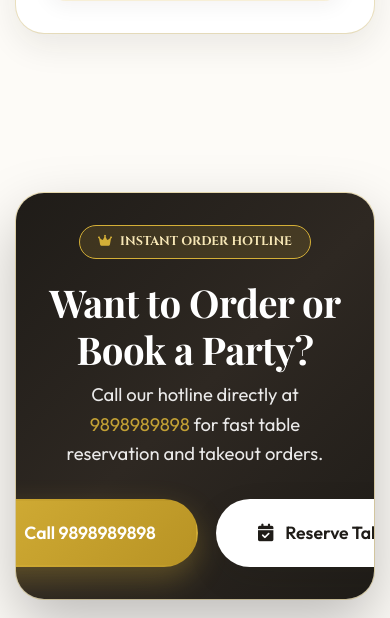
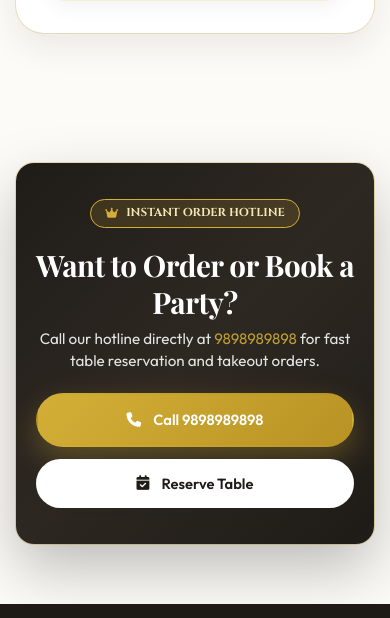
Before and after one commit to aryan6412/hotel-nataraj, a PHP site: page /menu.php in a window 390 px wide. Shown: the part 5882-6500 px from the top of the page. Run offline with PHP 8.4, Linux system fonts and the light colour scheme; data that the repository does not hold is empty; some libraries are stand-ins or nearby versions; some web fonts are replaced.

Commit message:
Fix mobile CTA reservation banner: stack buttons vertically with full width to eliminate button clipping

```diff
--- a/css/styles.css
+++ b/css/styles.css
@@ -2501,8 +2501,56 @@ img {
         font-size: 2.2rem;
     }
 
-    .highlight-label {
-        font-size: 0.78rem;
+    /* CTA Banner on Mobile */
+    .cta-section {
+        padding: 30px 0 60px 0;
+    }
+
+    .cta-card-wrapper {
+        padding: 36px 20px !important;
+        text-align: center;
+        border-radius: var(--radius-md);
+    }
+
+    .cta-flex {
+        flex-direction: column !important;
+        text-align: center;
+        gap: 20px;
+        align-items: center;
+    }
+
+    .cta-badge {
+        font-size: 0.72rem;
+        padding: 4px 14px;
+        margin: 0 auto 10px auto;
+    }
+
+    .cta-text h2 {
+        font-size: 1.85rem !important;
+        line-height: 1.25;
+        margin-bottom: 8px;
+    }
+
+    .cta-text p {
+        font-size: 0.95rem;
+        line-height: 1.5;
+        opacity: 0.88;
+    }
+
+    .cta-btn-group {
+        flex-direction: column !important;
+        width: 100% !important;
+        gap: 12px !important;
+        white-space: normal !important;
+    }
+
+    .cta-btn-group .btn {
+        width: 100% !important;
+        justify-content: center !important;
+        padding: 13px 20px !important;
+        font-size: 0.92rem !important;
+        text-align: center;
+        box-sizing: border-box;
     }
 
     /* Mobile Bottom Floating Navigation Bar & Floating Hotline Hide */
```
